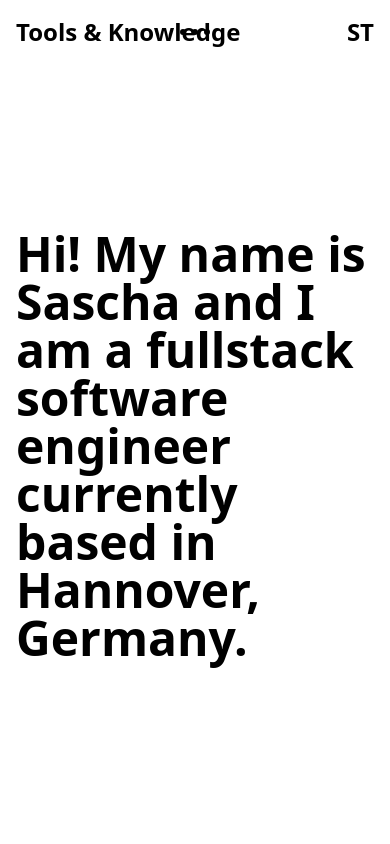
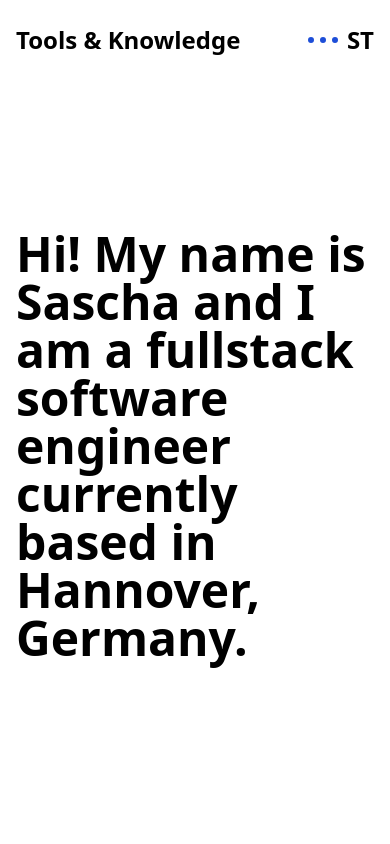
Before and after one commit to saschategtmeier/portfolio-v0, a React (Vite) app: page / in a window 390 px wide. Shown: the top 844 px of the page. Built offline with nearby package versions, Linux system fonts and the light colour scheme.

Commit message:
Add useBreakpoint hook and basic header implementation

```diff
--- a/src/components/layout/header.tsx
+++ b/src/components/layout/header.tsx
@@ -1,26 +1,51 @@
-import { FC } from 'react';
+import { FC, useState } from 'react';
 
 import { EllipsisHorizontalIcon } from '@heroicons/react/24/solid';
 
 import { Container } from '.';
+import { useBreakpoint } from '../../hooks';
 import { useHeaderStore } from '../../state';
+
+const Nav: FC = () => (
+  <nav className='flex flex-wrap gap-4'>
+    <a href=''>Frontend</a>
+    <a href=''>Backend</a>
+    <a href=''>Tools & Knowledge</a>
+  </nav>
+);
+
+const Initials: FC = () => <div className='text-2xl font-bold'>ST</div>;
 
 export const Header: FC = () => {
   const { currentHeader } = useHeaderStore();
+  // const { isMobile, isTablet, isDesktop } = useBreakpoint();
+  const breakpoint = useBreakpoint();
+  const [navOpen, setNavOpen] = useState<boolean>(false);
 
   return (
     <Container className='fixed top-4 left-1/2 z-50 -translate-x-1/2'>
       <div className='relative flex items-center justify-between'>
         <h1>{currentHeader}</h1>
-        <div className='absolute left-1/2 -translate-x-1/2'>
-          <EllipsisHorizontalIcon className='h-12 w-12' />
-          <nav className='hidden gap-4 desktop:flex'>
-            <a href=''>Frontend</a>
-            <a href=''>Backend</a>
-            <a href=''>Tools & Knowledge</a>
-          </nav>
-        </div>
-        <div className='text-2xl font-bold'>ST</div>
+
+        {breakpoint === 'desktop' && (
+          <>
+            <div className='absolute left-1/2 -translate-x-1/2'>
+              <Nav />
+            </div>
+            <Initials />
+          </>
+        )}
+
+        {(breakpoint === 'mobile' || breakpoint === 'tablet') && (
+          <div className='flex items-center'>
+            {navOpen && <Nav />}
+            <EllipsisHorizontalIcon
+              className='h-12 w-12 text-blue-700'
+              onClick={() => setNavOpen(!navOpen)}
+            />
+            <Initials />
+          </div>
+        )}
       </div>
     </Container>
   );
--- a/src/hooks/index.ts
+++ b/src/hooks/index.ts
@@ -1 +1,2 @@
+export * from './use-breakpoint';
 export * from './use-scroll-position';
--- /dev/null
+++ b/src/hooks/use-breakpoint.tsx
@@ -0,0 +1,25 @@
+import { useEffect, useState } from 'react';
+import { createBreakpoint } from 'react-use';
+
+const useCustomBreakpoints = createBreakpoint({
+  mobile: 0,
+  tablet: 640,
+  desktop: 1280,
+});
+
+export const useBreakpoint = () => {
+  const [state, setState] = useState<'mobile' | 'tablet' | 'desktop'>('mobile');
+  const currentBreakpoint = useCustomBreakpoints();
+
+  useEffect(() => {
+    if (currentBreakpoint === 'tablet') {
+      setState('tablet');
+    } else if (currentBreakpoint === 'desktop') {
+      setState('desktop');
+    } else {
+      setState('mobile');
+    }
+  }, [currentBreakpoint]);
+
+  return state;
+};
--- a/tailwind.config.cjs
+++ b/tailwind.config.cjs
@@ -4,7 +4,6 @@ module.exports = {
   theme: {
     screens: {
       tablet: '640px',
-      laptop: '1024px',
       desktop: '1280px',
     },
   },
```
